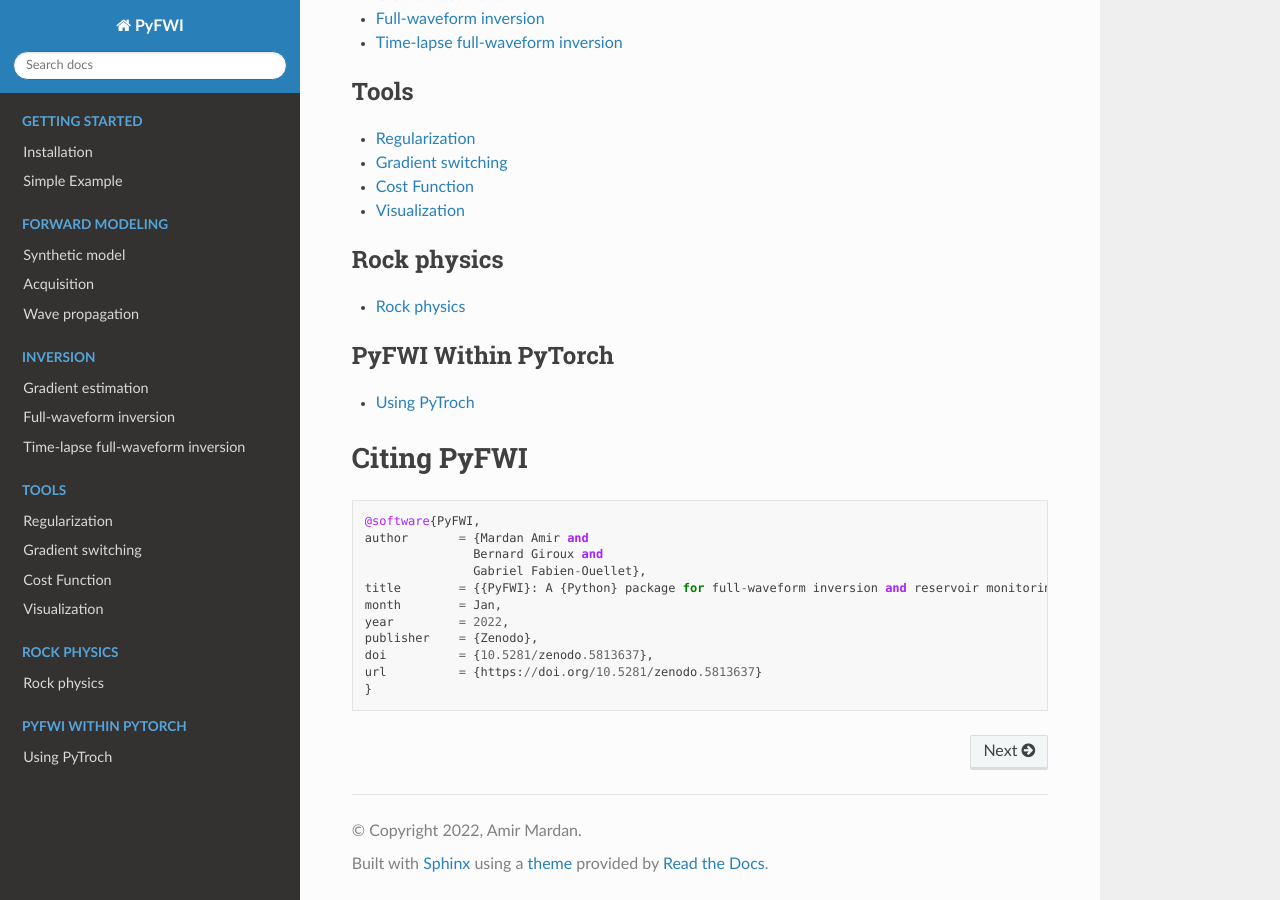
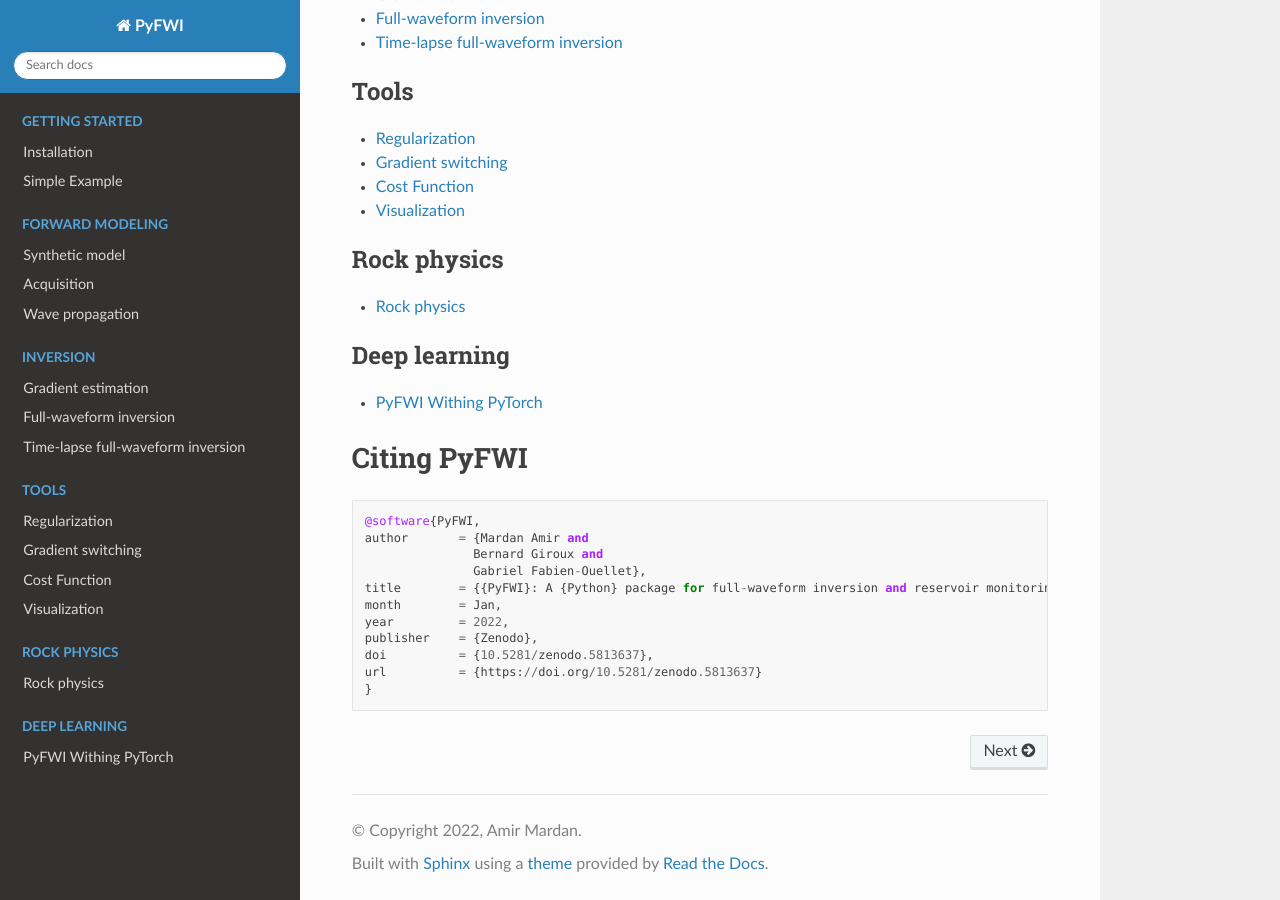
Before and after one commit to AmirMardan/PyFWI, a Sphinx documentation site: the page built from docs/index.rst, in a window 1280 px wide and 900 px high, scrolled down 585 px. Built offline with Sphinx 7.4.7 and the Read the Docs theme 2.0.0, drawn with Linux system fonts in a browser that asks for light colours.

Commit message:
documentation

```diff
--- a/docs/index.rst
+++ b/docs/index.rst
@@ -43,7 +43,7 @@
 
 .. toctree::
    :maxdepth: 1
-   :caption: PyFWI Within PyTorch
+   :caption: Deep learning
 
    sub_doc/grad_pytorch
 
```
Also changed, not shown: docs/sub_doc/grad_pytorch.ipynb.
